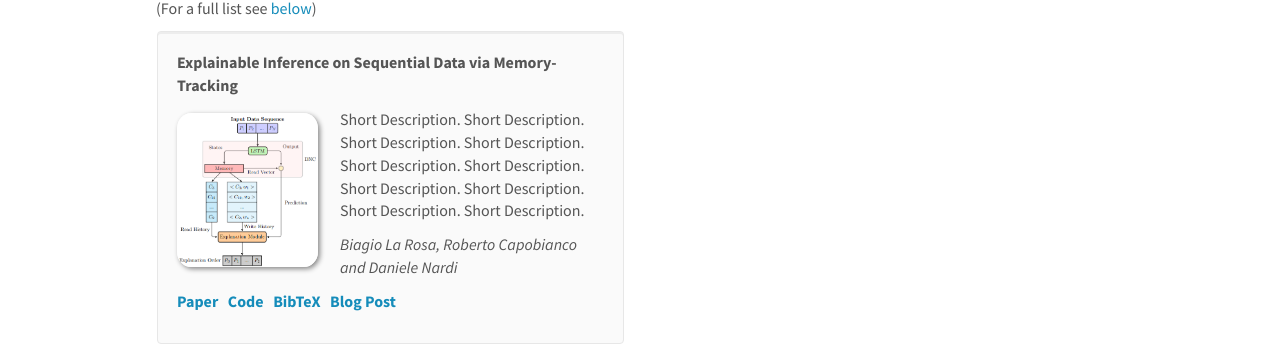
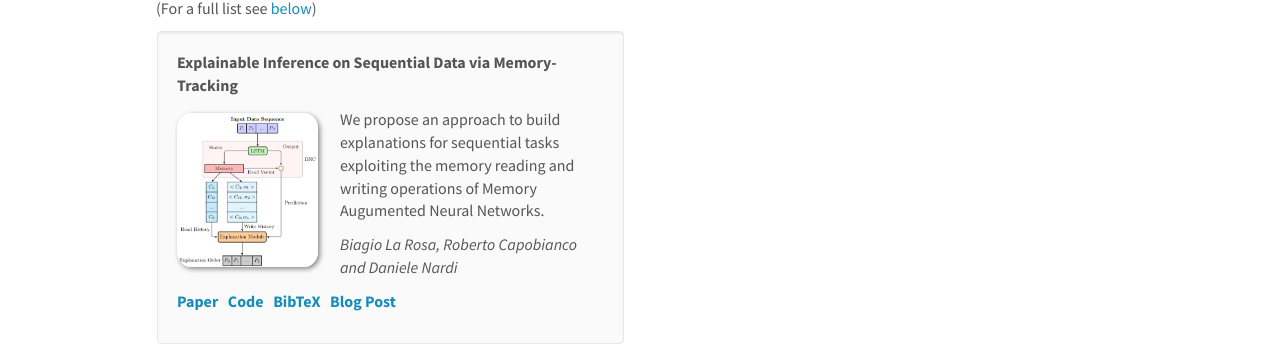
Before and after one commit to KRLGroup/krlgroup.github.io, a Jekyll site: the page built from _pages/publications.md, in a window 1280 px wide and 963 px high. Shown: the part 210-555 px from the top of the window. Built offline with Jekyll 4.4.1, drawn with Linux system fonts in a browser that asks for light colours; nearby versions of some CDN libraries.

Commit message:
Added short description for IJCAI 2020 paper + fixed gemfile

```diff
--- a/Gemfile
+++ b/Gemfile
@@ -1,7 +1,6 @@
 source 'https://rubygems.org'
 gem "kramdown", ">= 2.3.0"
 gem 'jekyll', '>= 3.6.3'
-gem 'jekyll-sitemap'
 gem 'octopress', '~> 3.0.0.rc.12'
 gem 'rouge'
 gem 'ffi', '>= 1.9.24'
--- a/_data/publist.yml
+++ b/_data/publist.yml
@@ -1,6 +1,6 @@
 - title: "Explainable Inference on Sequential Data via Memory-Tracking"
   image: memoryexp.png
-  description: Short Description.  Short Description.  Short Description.  Short Description. Short Description. Short Description. Short Description. Short Description. Short Description. Short Description.
+  description: We propose an approach to build explanations for sequential tasks exploiting the memory reading and writing operations of Memory Augumented Neural Networks.
   authors: Biagio La Rosa, Roberto Capobianco and Daniele Nardi
   year: 2020
   publisher: Proceedings of the Twenty-Ninth International Joint Conference on Artificial Intelligence (IJCAI-20)
```
